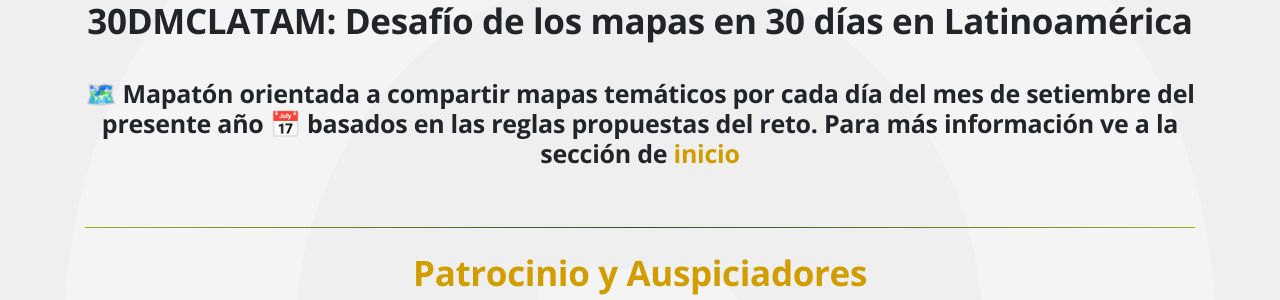
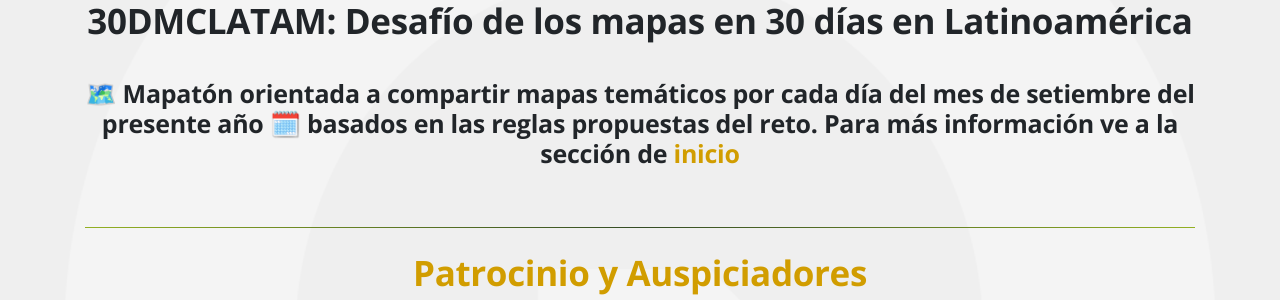
Before and after one commit to ambarja/30daymapchallengelatam, an MkDocs documentation site: the page built from docs/index.md, in a window 1280 px wide and 900 px high, scrolled down 352 px. Shown: the part 184-484 px from the top of the window. Built offline with MkDocs 1.6.1 and Material for MkDocs 9.7.7, drawn with Linux system fonts in a browser that asks for light colours; some web fonts are replaced; comment, search, counter and statistics services are not loaded.

Commit message:
update flyer

```diff
--- a/docs/index.md
+++ b/docs/index.md
@@ -27,7 +27,7 @@
               <div class="container">
                 <div class="text-center">
                 <h3 class="main_title">30DMCLATAM: Desafío de los mapas en 30 días en Latinoamérica</h3><br>
-  <h5 class="sub_title">🗺️ Mapatón orientada a compartir mapas temáticos por cada día del mes de setiembre del presente año 📅 basados en las reglas propuestas del reto. Para más información ve a la sección de <a href="">inicio</a></h5>
+  <h5 class="sub_title">🗺️ Mapatón orientada a compartir mapas temáticos por cada día del mes de setiembre del presente año 🗓️ basados en las reglas propuestas del reto. Para más información ve a la sección de <a href="">inicio</a></h5>
   <br>
   <hr>
   <h3 class="main_title">  <a href="https://hfcqgis.opendatasicilia.it/esempi/lista_esempi/" title="Patrocinio y Auspiciadores" target="_parent">Patrocinio y Auspiciadores</a></h3>
```
